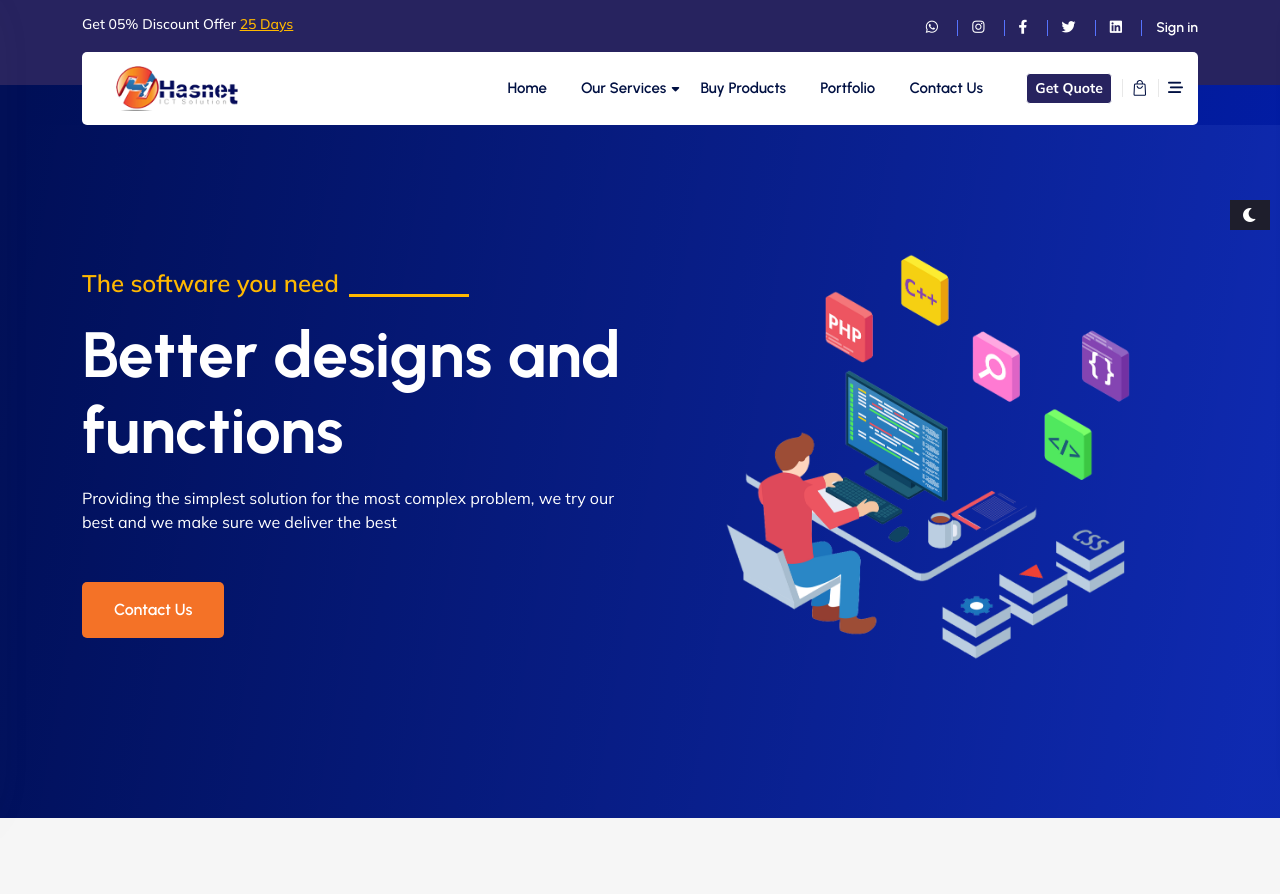
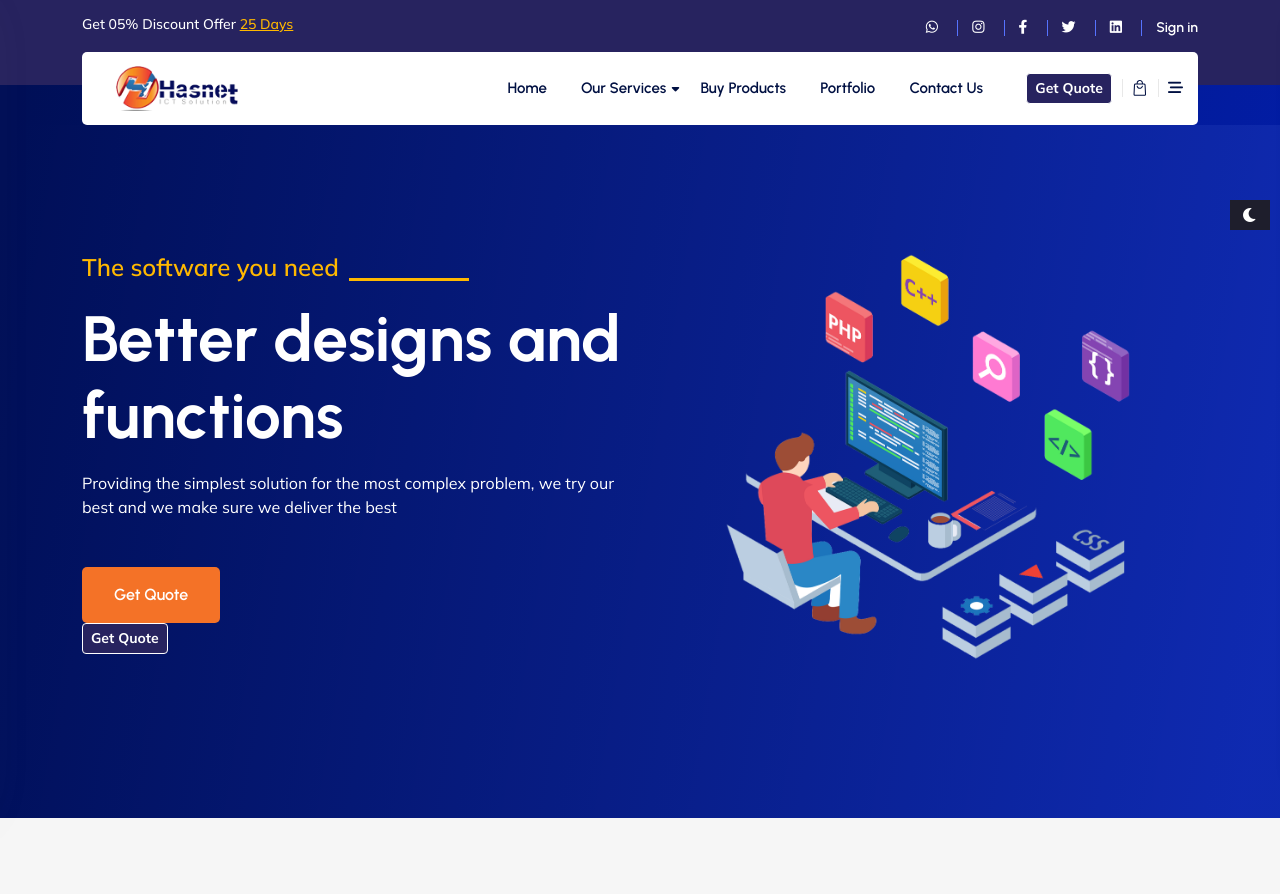
Before and after one commit to Abdulrazakmus/hasnet-website, a PHP site: page /web-design-hosting-and-digital-marketing.php in a window 1280 px wide. Shown: the top 894 px of the page. Run offline with PHP 8.4, Linux system fonts and the light colour scheme; some libraries are stand-ins or nearby versions.

Commit message:
23 may-02

```diff
--- a/web-design-hosting-and-digital-marketing.php
+++ b/web-design-hosting-and-digital-marketing.php
@@ -22,25 +22,7 @@
     <!--scrolltop button -->
     <button class="scrolltop-btn"><i class="fa-solid fa-angle-up"></i></button>
 
-    <!-- preloader start -->
-    <!-- <div class="loader-wrap">
-        <div class="preloader">
-            <div id="handle-preloader" class="handle-preloader">
-                <div class="animation-preloader">
-                    <div class="spinner"></div>
-                    <div class="txt-loading">
-                        <span data-text-preloader="H" class="letters-loading">H</span>
-                        <span data-text-preloader="A" class="letters-loading">A</span>
-                        <span data-text-preloader="S" class="letters-loading">S</span>
-                        <span data-text-preloader="N" class="letters-loading">N</span>
-                        <span data-text-preloader="E" class="letters-loading">E</span>
-                        <span data-text-preloader="T" class="letters-loading">T</span>
-                    </div>
-                </div>
-            </div>
-        </div>
-    </div>  -->
-    <!-- preloader end -->
+
 
    <!-- Header -->
    <?php
@@ -63,8 +45,18 @@
                         <h1 class="display-3 fw-bold text-white mb-3">Better designs and functions</h1>
                         <p class="mb-5">Providing the simplest solution for the most complex problem, we try our best
                             and we make sure we deliver the best</p>
-                        <a href="contact.php" class="template-btn primary-btn">Contact Us</a>
+                        <a href="contact.php" class="template-btn primary-btn">Get Quote</a>
                     </div>
+
+<!-- Get Quote Button -->
+
+<button type="button" class="btn btn-primary btn-sm" data-bs-toggle="modal" data-bs-target="#exampleModal">
+                              <b>Get Quote</b>
+
+                            </button>
+
+                            <!-- Get Quote Button -->
+
                 </div>
                 <div class="col-lg-6 col-md-9">
                     <div class="hm-affiliate-hero-right">
```
